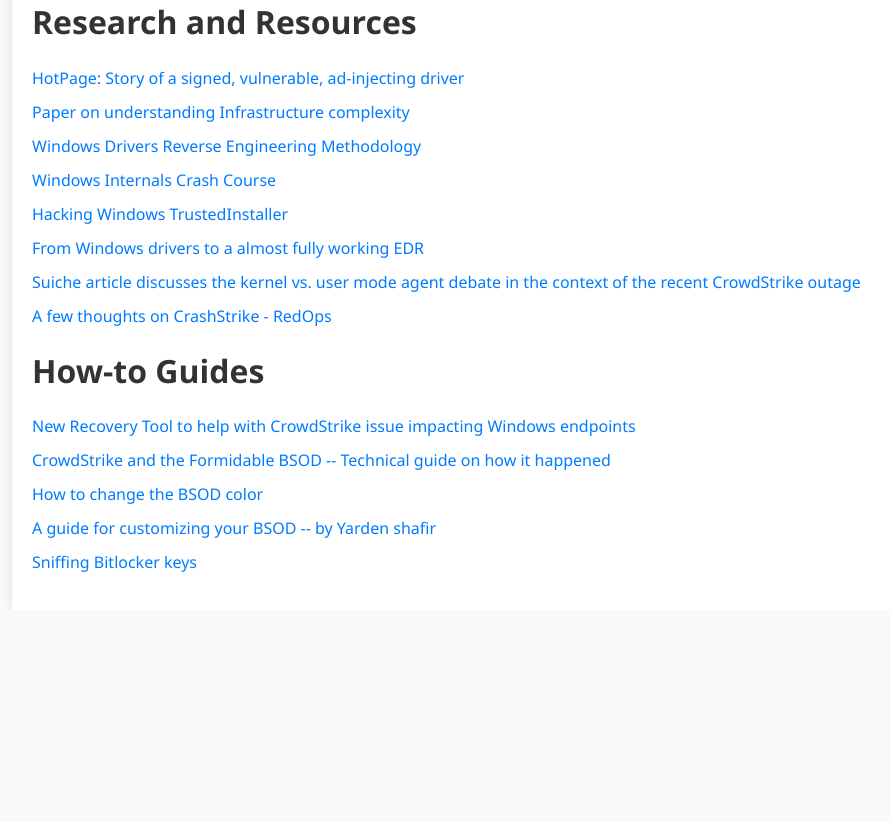
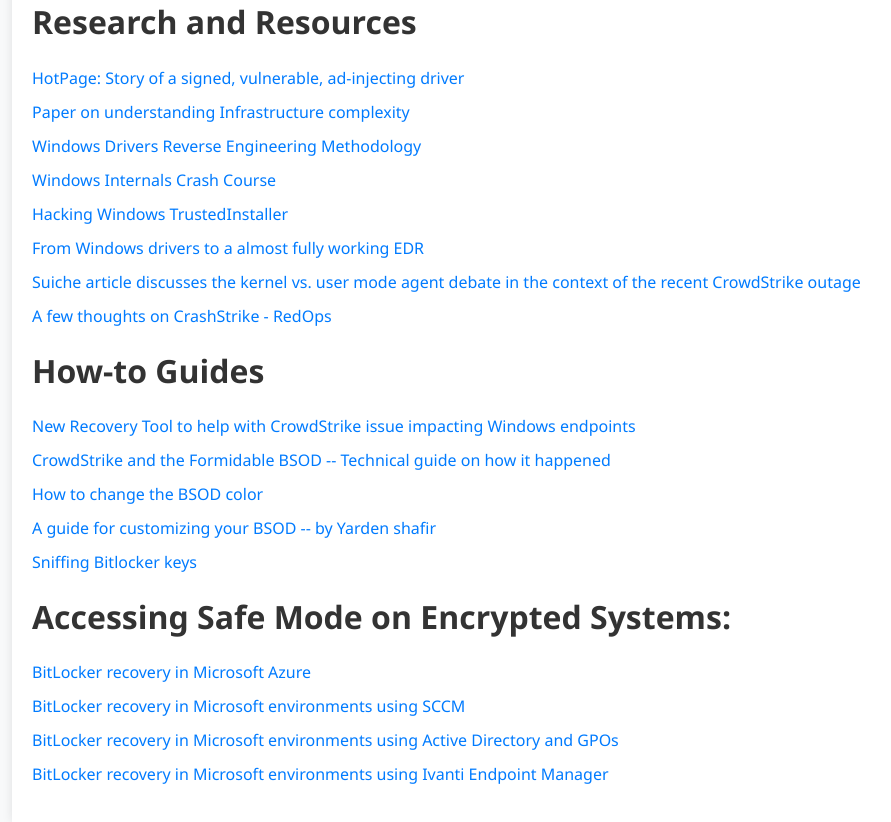
Before and after one commit to SearchandHack/SearchandHack.github.io, a plain HTML site: page index.html in a window 1280 px wide. Shown: the part 1492-2314 px from the top of the page, without its empty margins (148-1039 px from the left). Before the commit the page ends 2102 px from the top, so only its background shows below. Drawn offline with nearby package versions, Linux system fonts and the light colour scheme.

Commit message:
Update index.html

```diff
--- a/index.html
+++ b/index.html
@@ -175,6 +175,15 @@
           your BSOD -- by Yarden shafir</a></li>
       <li><a href="https://en4rab.github.io/posts/Sniffing-Bitlocker-Keys/" target="_blank">Sniffing Bitlocker keys</a></li>
     </ul>
+
+    <h2 class="my-4">Accessing Safe Mode on Encrypted Systems:</h2>
+    <ul>
+      <li><a href="https://www.crowdstrike.com/wp-content/uploads/2024/07/BitLocker-recovery-in-Microsoft-Azure.pdf" target="_blank">BitLocker recovery in Microsoft Azure</a></li>
+      <li><a href="https://www.crowdstrike.com/wp-content/uploads/2024/07/CS-BitLocker-recovery-in-Microsoft-environments-using-SCCM.pdf" target="_blank">BitLocker recovery in Microsoft environments using SCCM</a></li>
+      <li><a href="https://www.crowdstrike.com/wp-content/uploads/2024/07/CS-BitLocker-recovery-in-Active-Directory.pdf" target="_blank">BitLocker recovery in Microsoft environments using Active Directory and GPOs</a></li>
+      <li><a href="https://www.crowdstrike.com/wp-content/uploads/2024/07/CS-BitLocker-recovery-in-Microsoft-environments-using-Ivanti-Endpoint-Manager_.pdf" target="_blank">BitLocker recovery in Microsoft environments using Ivanti Endpoint Manager</a></li>
+    </ul>
+
   </div>
 
   <script src="https://cdn.jsdelivr.net/npm/bootstrap@5.2.3/dist/js/bootstrap.bundle.min.js"></script>
```
